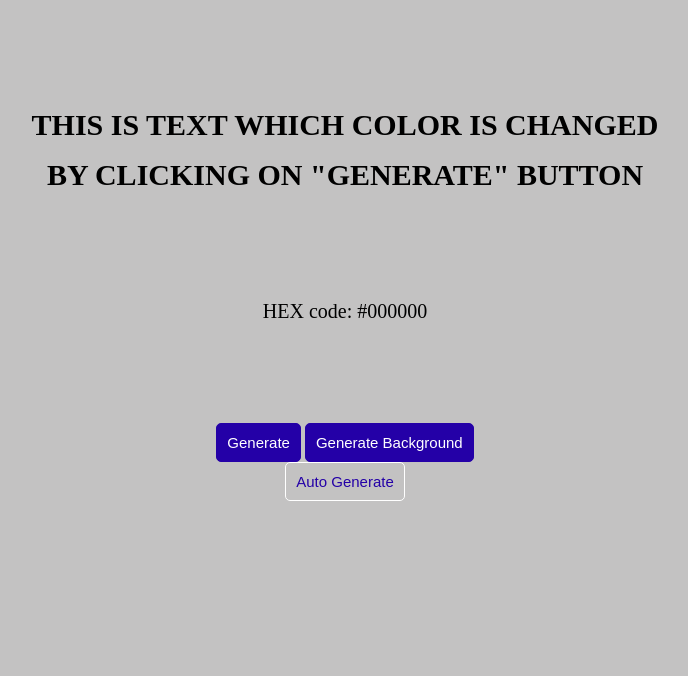
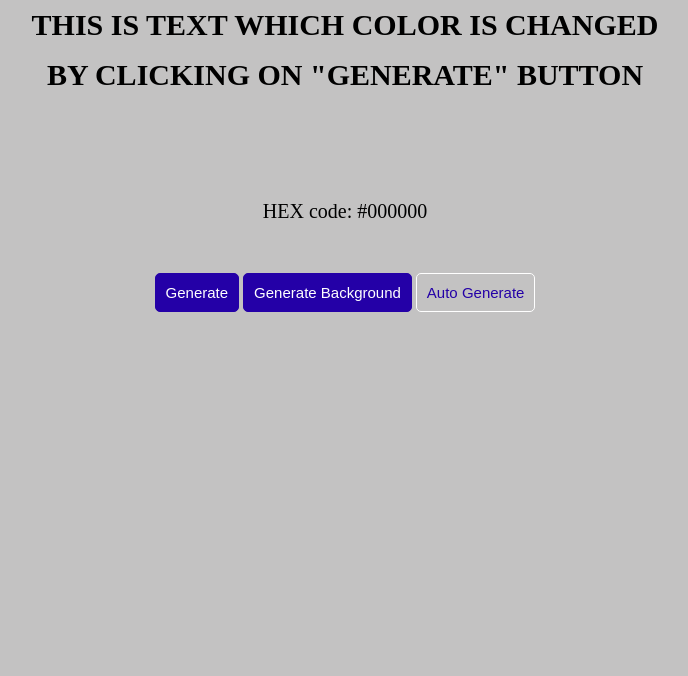
Before and after one commit to DydinArtem05/project6, a plain HTML site: page index.html in a window 1280 px wide. Shown: the whole page, without its empty margins (295-983 px from the left). Drawn offline with Linux system fonts and the light colour scheme.

Commit message:
Update main.css

```diff
--- a/main.css
+++ b/main.css
@@ -4,10 +4,16 @@ body{
     background-color: rgb(195, 194, 194);
 }
 
+#main{
+    width: 100vw;
+    height: 100vh;
+}
+
 #wrapper{
-    width: 50% !important;
-    margin: 100px auto;
+    width: 50vw;
     text-align: center;
+    height: 50vh;
+    margin: auto;
 }
 
 .hex__phrase{
```
